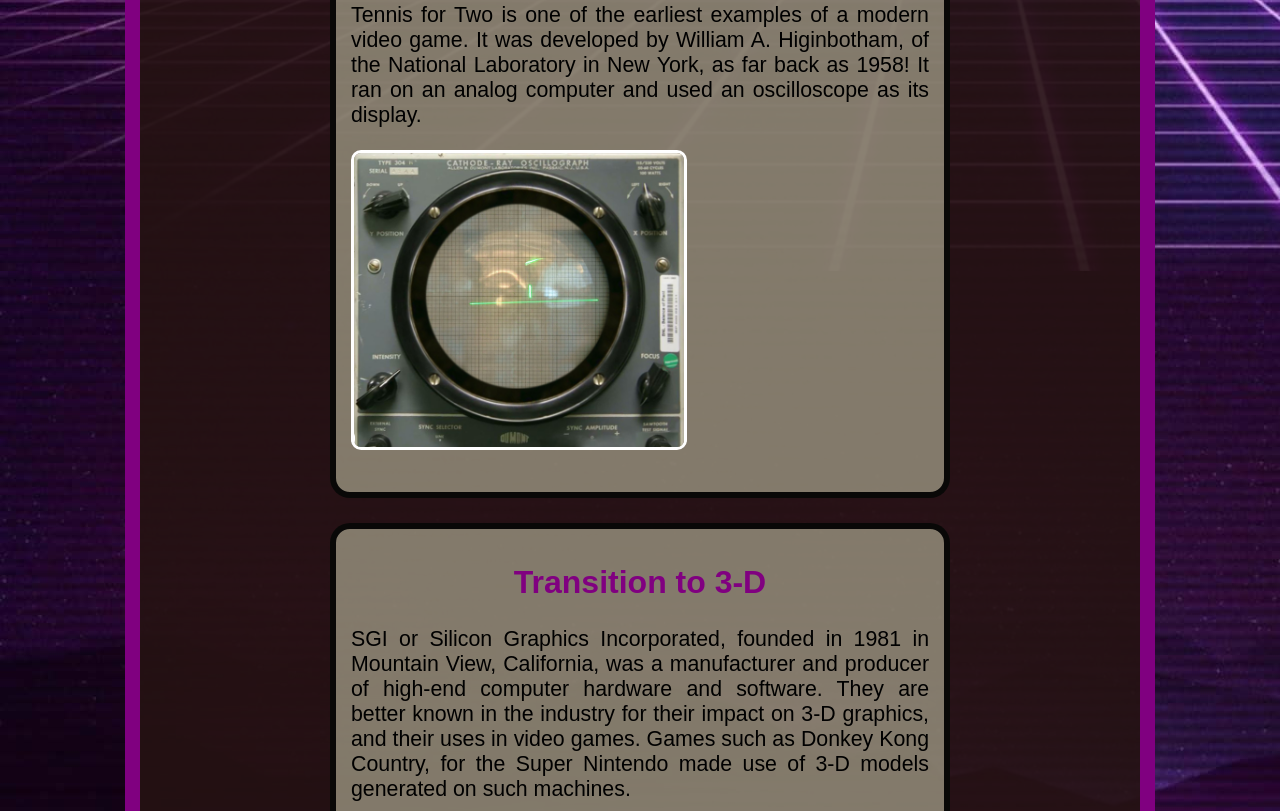
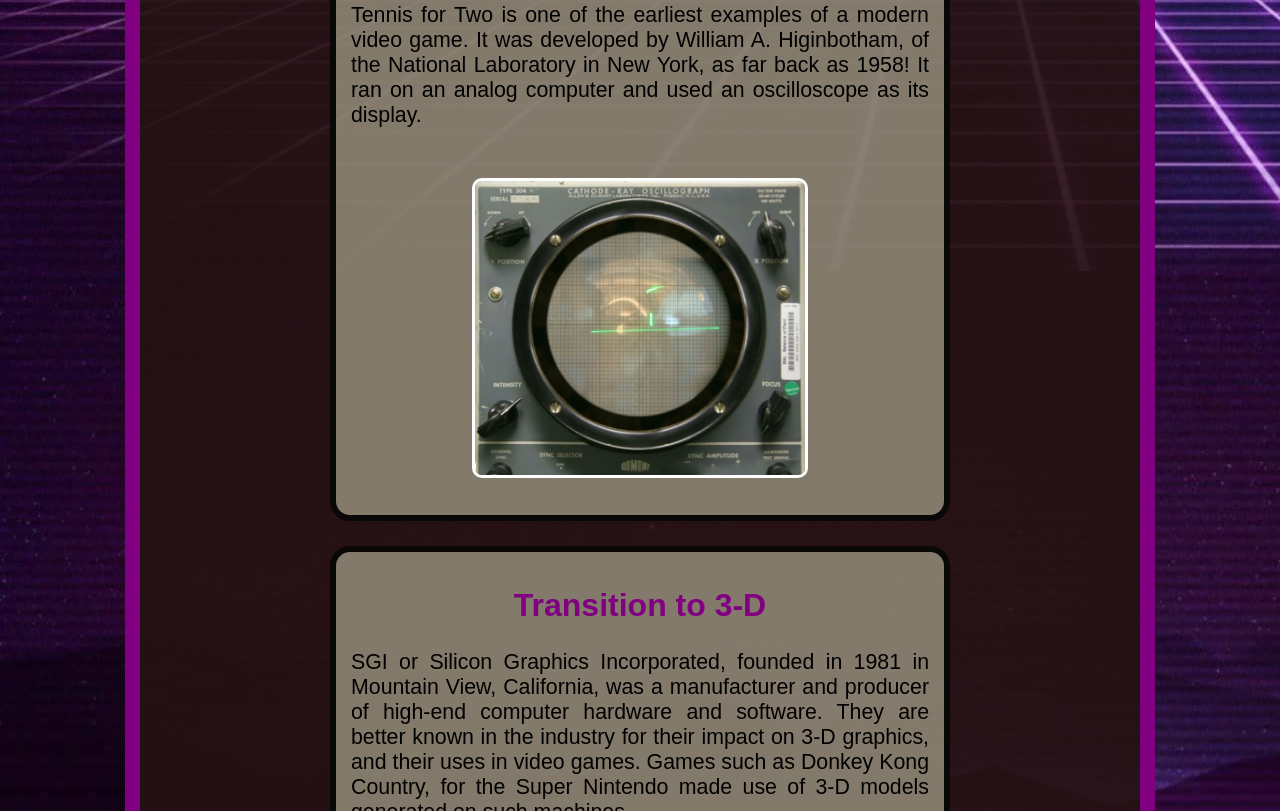
Before and after one commit to GallantJoseph/videogameshistory, a plain HTML site: page index.html in a window 1280 px wide. Shown: the part 829-1640 px from the top of the page. Drawn offline with Linux system fonts and the light colour scheme.

Commit message:
Centre images inside mainsectionbox.

```diff
--- a/home.css
+++ b/home.css
@@ -52,7 +52,12 @@ body {
     width: 620px;
     border: 6px solid rgba(0, 0, 0, 0.934); ;
     border-radius: 15pt;
+}
 
+.mainsectionbox img {
+    margin: auto;
+    margin-top: 50px;
+    display: block;
 }
 
 .mainsectionbox h2 {
```
Also changed, not shown: index.html (+1 -1 lines).
